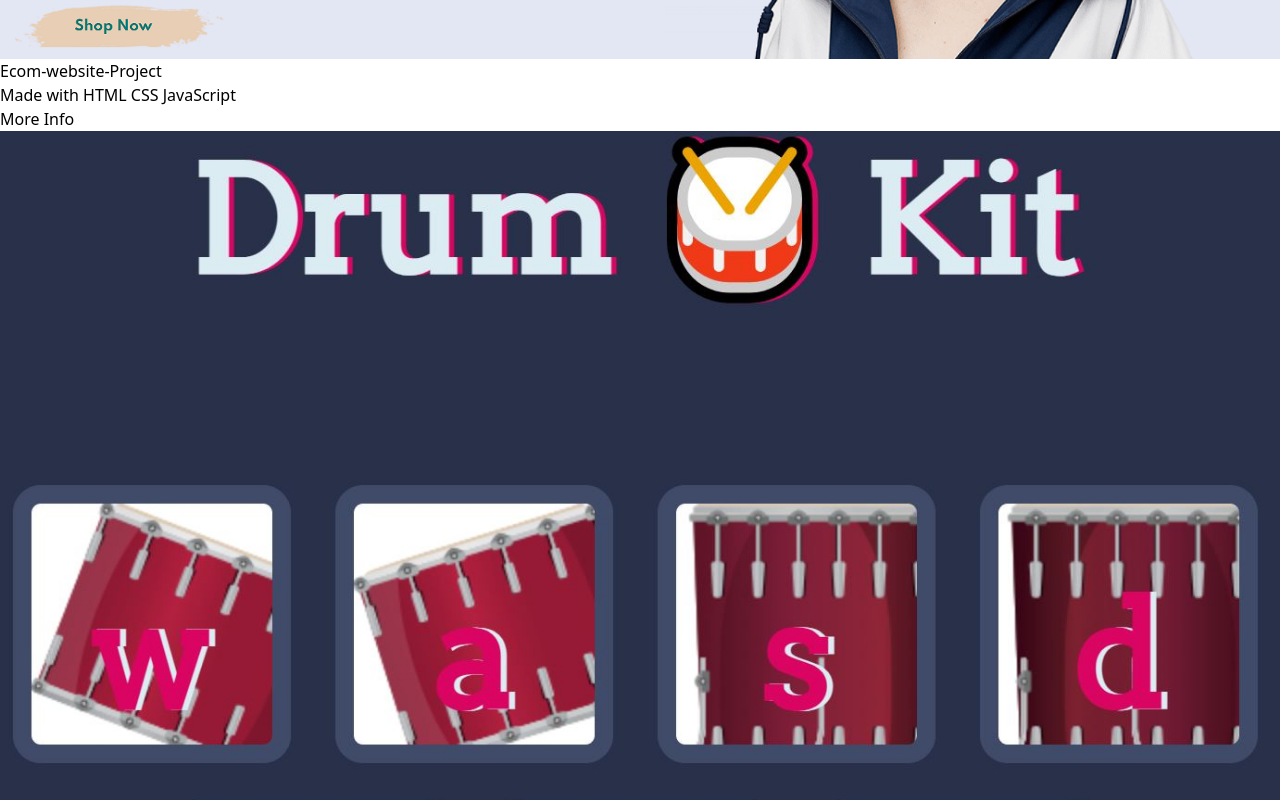
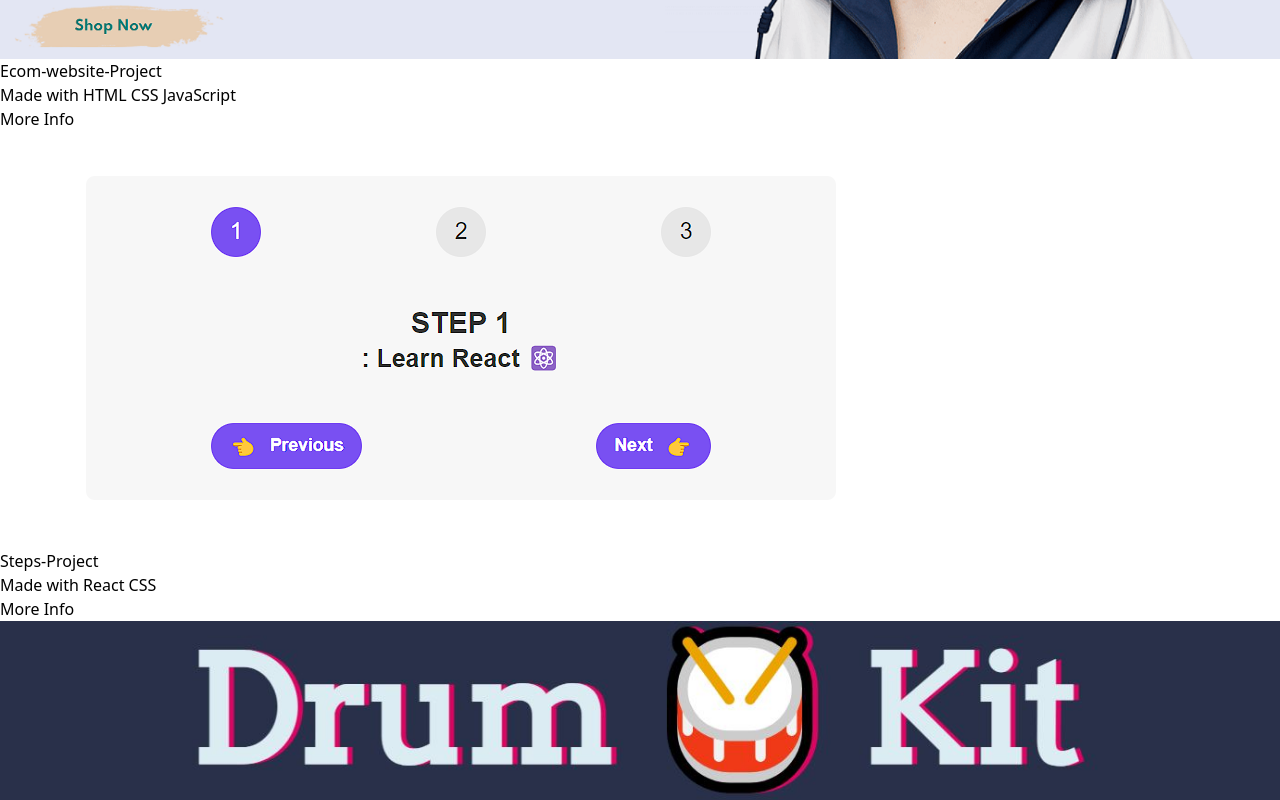
Before and after one commit to jaturaorn/F-Portfolio, a React (Vite) app: page / in a window 1280 px wide. Shown: the part 10860-11660 px from the top of the page. Built offline with nearby package versions, Linux system fonts and the light colour scheme.

Commit message:
add STEPS project

```diff
--- a/src/component/Project.jsx
+++ b/src/component/Project.jsx
@@ -111,10 +111,10 @@ const Project = () => {
           description="Made with HTML CSS JavaScript"
         />
         <ProjectItem
-          img={Drum}
-          title="Drum-kit-Project"
-          link="https://drum-f-0c4a41.netlify.app/"
-          description="Made with HTML CSS and Javascript"
+          img={Steps}
+          title="Steps-Project"
+          link="https://steps-react-eight.vercel.app/"
+          description="Made with React CSS"
         />
         <ProjectItem
           img={Drum}
```
